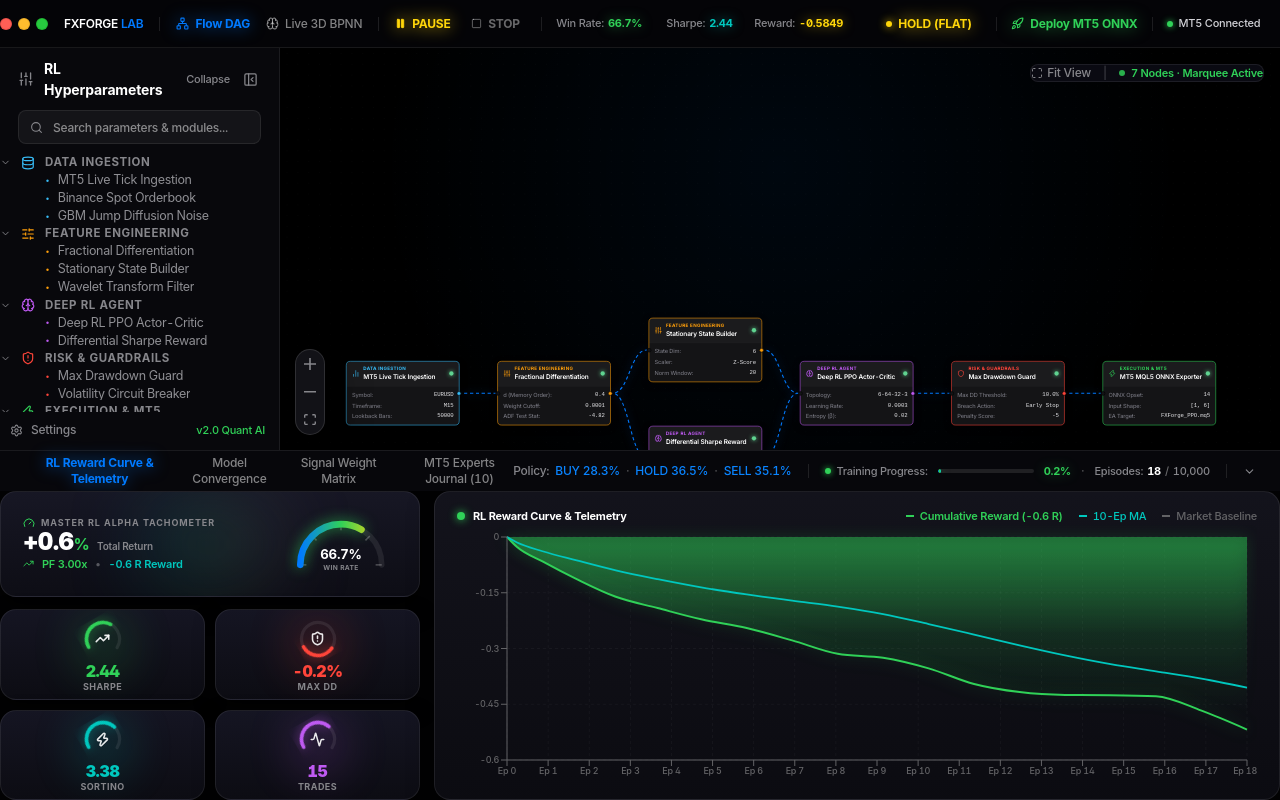
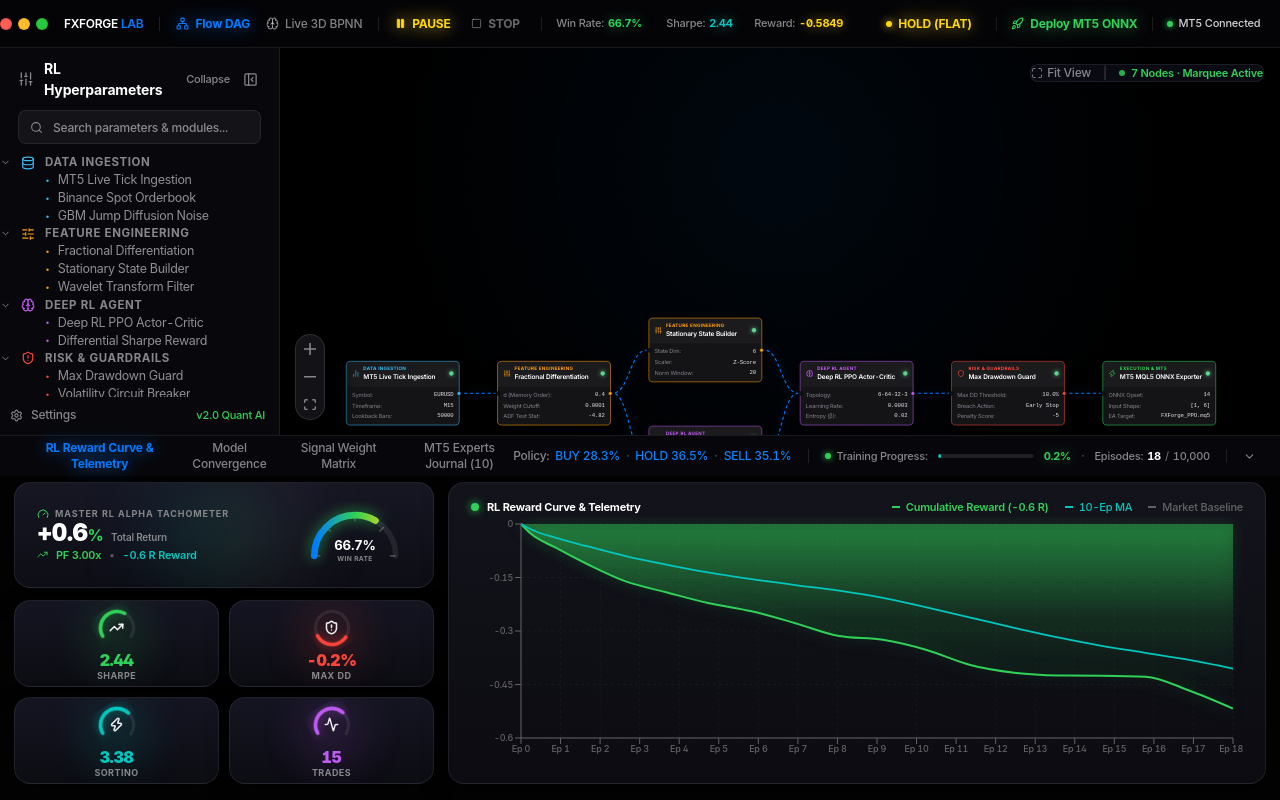
Before and after one commit to superman-owner/AI-RL-BPNN, a React (Vite) app: page / in a window 1280 px wide. Both pictures are taken after a click on the button "RL Reward Curve & Telemetry". Built offline with nearby package versions, Linux system fonts and the light colour scheme.

Commit message:
style(drawer): add 16px bottom padding to Analytics Drawer and bottom clearance to charts to prevent edge clipping

```diff
--- a/src/components/BottomPanel/AnalyticsDrawer.tsx
+++ b/src/components/BottomPanel/AnalyticsDrawer.tsx
@@ -202,7 +202,7 @@ export const AnalyticsDrawer: React.FC<AnalyticsDrawerProps> = ({
   return (
     <div
       className={`border-t border-white/[0.08] bg-[#07070b] transition-all duration-200 flex flex-col z-20 ${
-        isMinimized ? 'h-10' : isMaximized ? 'h-[580px]' : 'h-[350px]'
+        isMinimized ? 'h-10' : isMaximized ? 'h-[590px]' : 'h-[365px]'
       }`}
     >
       {/*  Top Segmented HUD Navigation Bar (Seamless borderless glass) */}
@@ -345,7 +345,15 @@ export const AnalyticsDrawer: React.FC<AnalyticsDrawerProps> = ({
 
       {/*  Drawer Full-Width Inset Area */}
       {!isMinimized && (
-        <div className="flex-1 overflow-hidden px-3.5 py-[5px] bg-black/60 min-h-0">
+        <div
+          className="flex-1 overflow-hidden bg-black/60 min-h-0"
+          style={{
+            paddingLeft: '14px',
+            paddingRight: '14px',
+            paddingTop: '6px',
+            paddingBottom: '16px', // Generous 16px bottom padding (+10px) so metrics and chart x-axis are never clipped
+          }}
+        >
           {/* TAB 1: HUD TELEMETRY & GAUGES */}
           {activeTab === 'equity' && (
             <div className="h-full flex flex-col lg:flex-row gap-3.5 min-h-0">
@@ -599,7 +607,7 @@ export const AnalyticsDrawer: React.FC<AnalyticsDrawerProps> = ({
                 {/* RL Reward Area Chart */}
                 <div className="flex-1 w-full min-h-0 z-10">
                   <ResponsiveContainer width="100%" height="100%">
-                    <AreaChart data={rewardData} margin={{ top: 12, right: 10, left: -10, bottom: 0 }}>
+                    <AreaChart data={rewardData} margin={{ top: 8, right: 10, left: -10, bottom: 6 }}>
                       <defs>
                         <linearGradient id="hudEquityGrad" x1="0" y1="0" x2="0" y2="1">
                           <stop offset="5%" stopColor="#30d158" stopOpacity={0.45} />
@@ -681,7 +689,7 @@ export const AnalyticsDrawer: React.FC<AnalyticsDrawerProps> = ({
 
               <div className="flex-1 w-full min-h-0">
                 <ResponsiveContainer width="100%" height="100%">
-                  <LineChart data={lossData} margin={{ top: 12, right: 10, left: -20, bottom: 0 }}>
+                  <LineChart data={lossData} margin={{ top: 8, right: 10, left: -20, bottom: 6 }}>
                     <CartesianGrid strokeDasharray="3 3" stroke="rgba(255,255,255,0.04)" />
                     <XAxis dataKey="epoch" stroke="#636366" tick={{ fontSize: isMaximized ? 11 : 9 }} />
                     <YAxis yAxisId="left" stroke="#636366" tick={{ fontSize: isMaximized ? 11 : 9 }} />
@@ -746,7 +754,7 @@ export const AnalyticsDrawer: React.FC<AnalyticsDrawerProps> = ({
                   <BarChart
                     data={FEATURE_IMPORTANCE}
                     layout="vertical"
-                    margin={{ top: 12, right: 20, left: 60, bottom: 0 }}
+                    margin={{ top: 8, right: 20, left: 60, bottom: 6 }}
                   >
                     <CartesianGrid strokeDasharray="3 3" stroke="rgba(255,255,255,0.04)" />
                     <XAxis type="number" stroke="#636366" tick={{ fontSize: isMaximized ? 11 : 9 }} />
```
